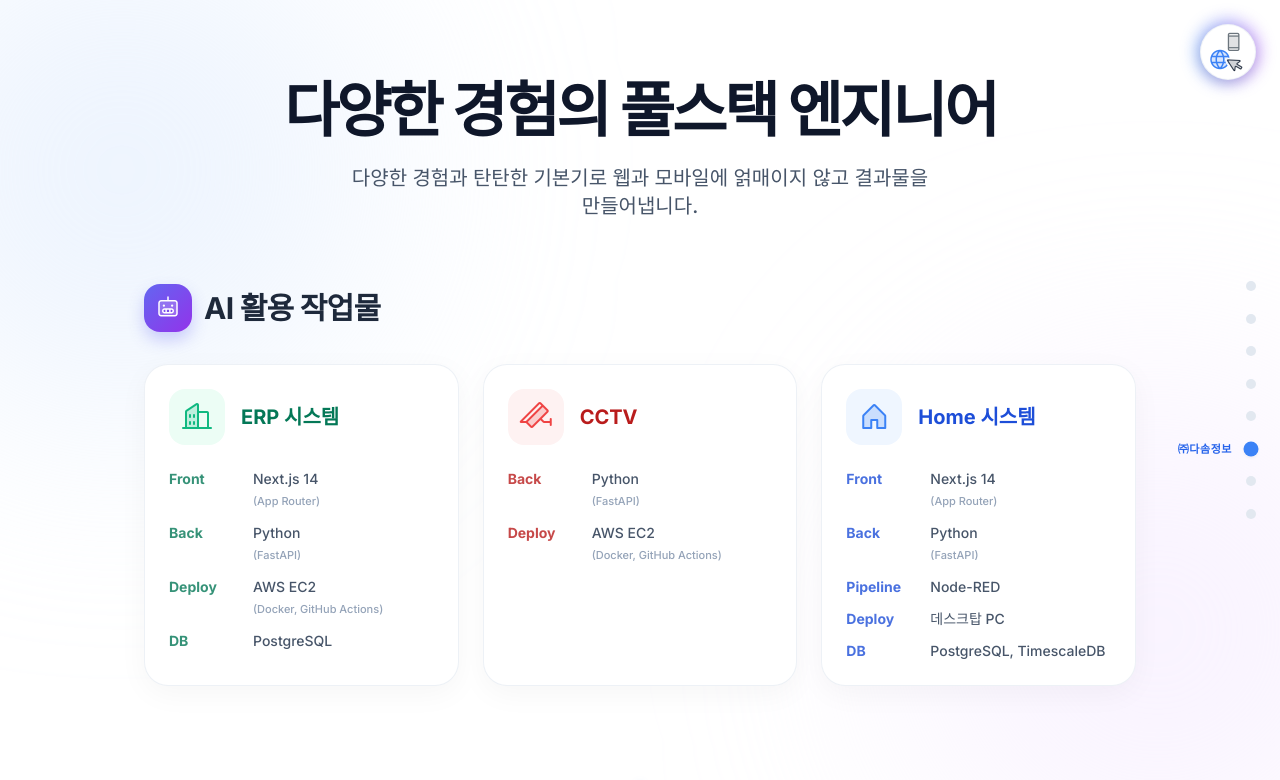
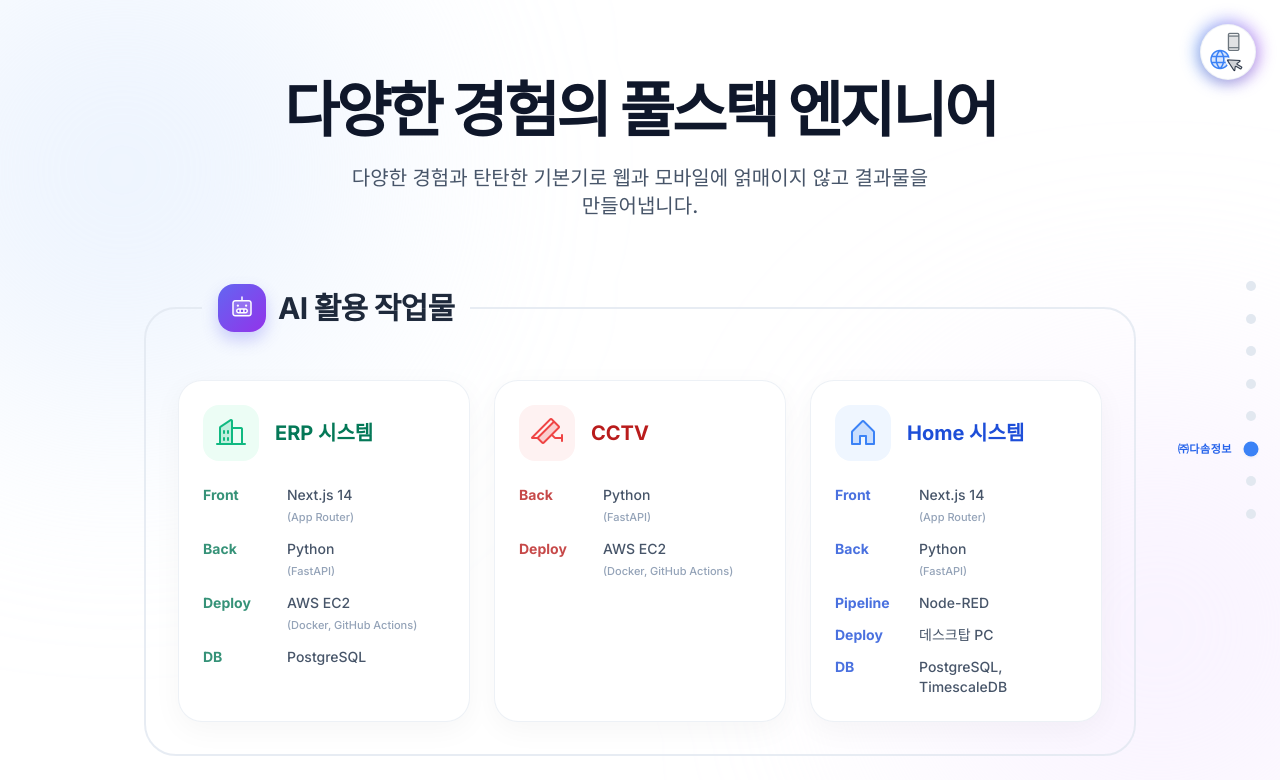
Before and after one commit to gyuminiai82/portfolio, a React (Vite) app: page / in a window 1280 px wide. Shown: the top 780 px of the page. Built offline with nearby package versions, Linux system fonts and the light colour scheme; a web font is replaced by a local one.

Commit message:
style: AI 활용 작업물 영역 border 추가 및 타이틀 위치 조정

```diff
--- a/src/components/AIWorks.jsx
+++ b/src/components/AIWorks.jsx
@@ -50,14 +50,15 @@ const aiWorksData = [
 export default function AIWorks() {
   return (
     <div className="max-w-5xl mx-auto mt-16 mb-24 px-4 text-left relative z-20">
-      <div className="flex items-center gap-3 mb-8">
-        <div className="w-12 h-12 rounded-2xl bg-gradient-to-br from-indigo-500 to-purple-600 flex items-center justify-center shadow-[0_8px_16px_rgba(99,102,241,0.3)]">
-          <i className="ph-duotone ph-robot text-white text-2xl"></i>
-        </div>
-        <h2 className="text-2xl md:text-3xl font-extrabold text-slate-800 tracking-tight">AI 활용 작업물</h2>
-      </div>
+      <fieldset className="border-2 border-slate-200/80 rounded-[2rem] p-6 md:p-8">
+        <legend className="ml-4 md:ml-6 px-4 flex items-center gap-3">
+          <div className="w-12 h-12 rounded-2xl bg-gradient-to-br from-indigo-500 to-purple-600 flex items-center justify-center shadow-[0_8px_16px_rgba(99,102,241,0.3)]">
+            <i className="ph-duotone ph-robot text-white text-2xl"></i>
+          </div>
+          <h2 className="text-2xl md:text-3xl font-extrabold text-slate-800 tracking-tight">AI 활용 작업물</h2>
+        </legend>
 
-      <div className="grid grid-cols-1 md:grid-cols-3 gap-6">
+        <div className="grid grid-cols-1 md:grid-cols-3 gap-6 mt-4">
         {aiWorksData.map((work, idx) => (
           <a
             key={idx}
@@ -98,7 +99,8 @@ export default function AIWorks() {
             </div>
           </a>
         ))}
-      </div>
+        </div>
+      </fieldset>
     </div>
   );
 }
```
